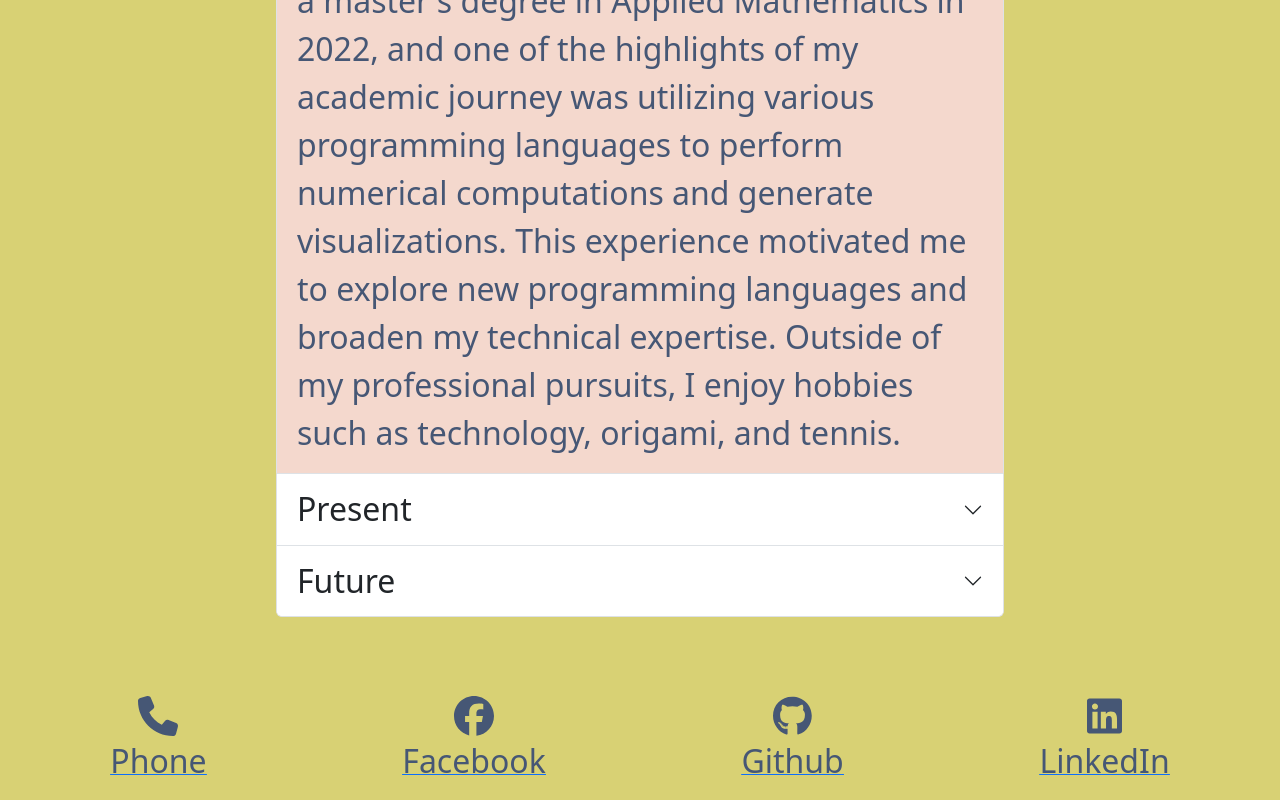
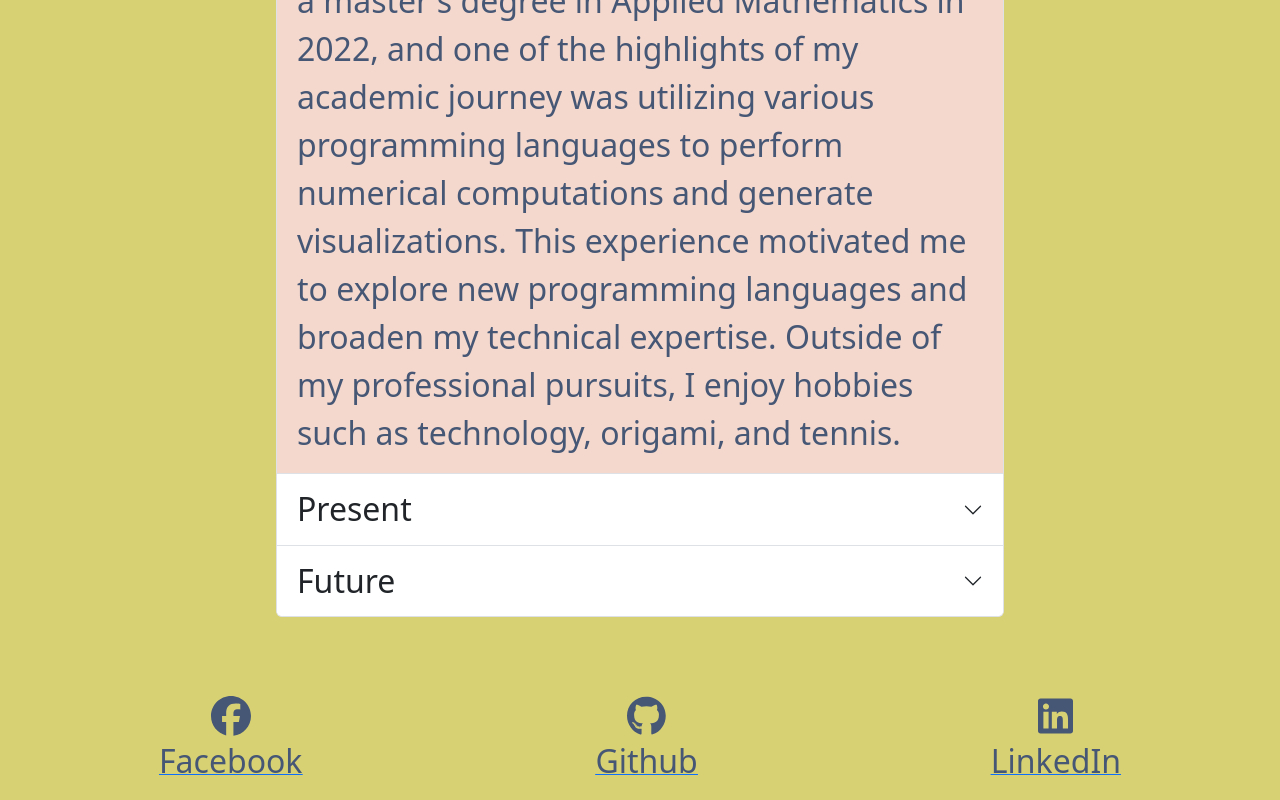
Before and after one commit to jason1chiu/react-portfolio, a React (Create React App) app: page / in a window 1280 px wide. Shown: the part 956-1756 px from the top of the page. Built offline with nearby package versions, Linux system fonts and the light colour scheme.

Commit message:
edited the styling

```diff
--- a/src/components/Contact.js
+++ b/src/components/Contact.js
@@ -51,6 +51,11 @@ const Contact = () => {
         Contact
       </h1>
 
+      <div className="text-center mb-4">
+        <p>Email: jasonchiu2@yahoo.com</p>
+        <p>Phone: +1 (647) 761-1016</p>
+      </div>
+
       <div className="col-12 col-md-8 mx-auto" style={styles.section}>
         <form onSubmit={handleSubmit}>
           <div className="form-group mb-3">
--- a/src/components/Footer.js
+++ b/src/components/Footer.js
@@ -1,6 +1,5 @@
 import React from 'react';
 import { FontAwesomeIcon } from '@fortawesome/react-fontawesome';
-import { faPhone } from '@fortawesome/free-solid-svg-icons';
 import { faGithub, faFacebook, faLinkedin } from '@fortawesome/free-brands-svg-icons';
 
 const styles = {
@@ -23,14 +22,6 @@ const Footer = () => {
     <section className="col-12" style={styles.section}>
       <nav className="navbar">
         <section className="container-fluid justify-content-center align-items-center btn-group">
-          <button type="button" className="btn btn-light btn-link">
-            <a href="#contact" className="social-icon social-icon--phone" data-bs-toggle="tooltip" data-bs-placement="top" data-bs-title="This top tooltip is themed via CSS variables.">
-            <FontAwesomeIcon icon={faPhone} style={{ ...styles.link, ...styles.icon }} />
-              <section>
-              <span className="text-decoration-none" style={styles.link}>Phone</span>
-              </section>
-            </a>
-          </button>
           <button type="button" className="btn btn-light btn-link">
             <a href="https://www.facebook.com/jasonchiu1991/" target="_blank" rel="noreferrer" className="social-icon social-icon--facebook">
               <FontAwesomeIcon icon={faFacebook} style={{ ...styles.link, ...styles.icon }} />
```
Also changed, not shown: 7 other files (tests, documents, lock files or other folders).
